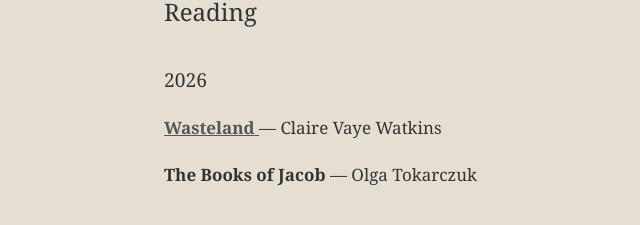
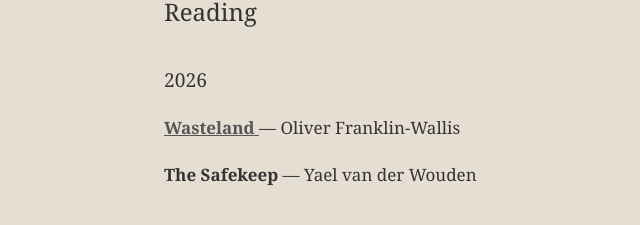
Before and after one commit to bakeramy/wabisabinotes, a Jekyll site: the page built from reading.html, in a window 1280 px wide. Shown: the part 296-521 px from the top of the page, without its empty margins (96-736 px from the left). Built offline with Jekyll 4.4.1, drawn with Linux system fonts in a browser that asks for light colours.

Commit message:
Update books.yml

```diff
--- a/_data/books.yml
+++ b/_data/books.yml
@@ -1,8 +1,8 @@
 - title: Wasteland
-  author: Claire Vaye Watkins
+  author: Oliver Franklin-Wallis
   year: 2026
   notes: wasteland
 
-- title: The Books of Jacob
-  author: Olga Tokarczuk
+- title: The Safekeep
+  author: Yael van der Wouden
   year: 2026
```
